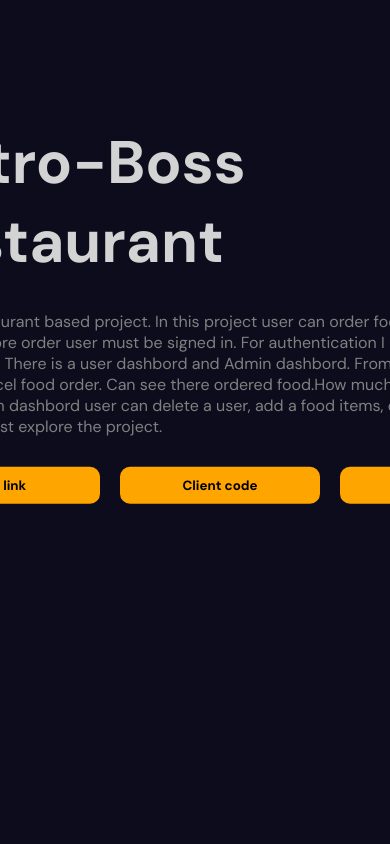
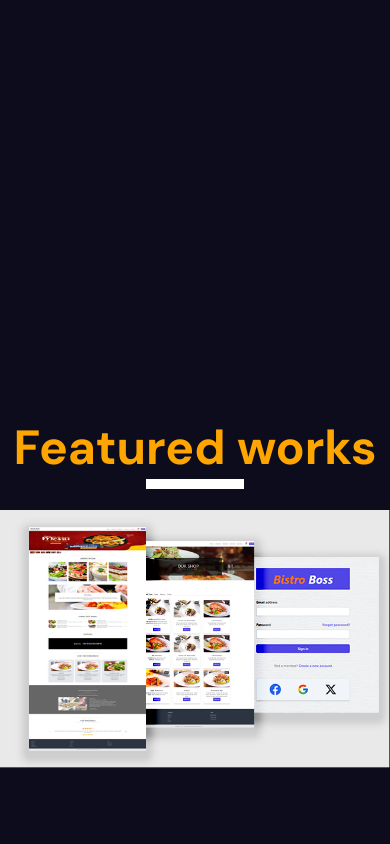
Before and after one commit to Nahid-07/animated-portfolio, a React (Vite) app: page / in a window 390 px wide. Shown: the part 2860-3704 px from the top of the page. Built offline with nearby package versions, Linux system fonts and the light colour scheme.

Commit message:
responsive portfolio section for mobile

```diff
--- a/src/component/aboutme/aboutme.scss
+++ b/src/component/aboutme/aboutme.scss
@@ -27,6 +27,7 @@
     @include mobile {
       width: 100%;
       height: 50%;
+      transform: none !important;
     }
     @include tablet {
       width: 100%;
@@ -35,11 +36,15 @@
   }
   .textContainer {
     width: 50%;
+    @include mobile {
+      transform: none !important;
+    }
     h1 {
       font-size: 40px;
       @include mobile {
         font-size: 30px;
         margin: -20px 0 0 0;
+        transform: none !important;
       }
     }
     p {
@@ -49,6 +54,7 @@
       letter-spacing: 1px;
       @include mobile {
         font-size: 16px;
+        transform: none !important;
       }
     }
     @include mobile {
--- a/src/component/portfolio/portfolio.scss
+++ b/src/component/portfolio/portfolio.scss
@@ -1,3 +1,4 @@
+@import '../../app.scss';
 .portfolio {
   position: relative;
   .progress {
@@ -8,6 +9,11 @@
     text-align: center;
     color: orange;
     font-size: 36px;
+
+    @include mobile {
+      padding-top: calc(100vh - 100px);
+      font-size: 24px;
+    }
     .progressBar {
         height: 10px;
         background-color: white;
@@ -29,14 +35,24 @@
       justify-content: center;
       align-items: center;
       gap: 50px;
+      @include mobile {
+       flex-direction: column;
+      }
 
       .imageContainer{
         flex: 1;
         height: 50%;
+        @include mobile {
+          width: 100%;
+          max-height: 300px;
+        }
         img{
           width: 100%;
           height: 100%;
           object-fit: cover;
+          @include mobile {
+           object-fit: contain;
+          }
         }
       }
       .textContainer{
@@ -44,9 +60,19 @@
         display: flex;
         flex-direction: column;
         gap: 30px;
+        @include mobile {
+
+          transform: none !important ;
+          padding: 10px;
+          align-items: center;
+          text-align: center;
+        }
 
         h2{
           font-size: 60px;
+          @include mobile {
+            font-size: 32px;
+          }
 
         }
         P{
@@ -56,6 +82,9 @@
         .buttons{
           display: flex;
           gap: 20px;
+          @include mobile {
+            flex-direction: column;
+          }
 
 
           button{
```
